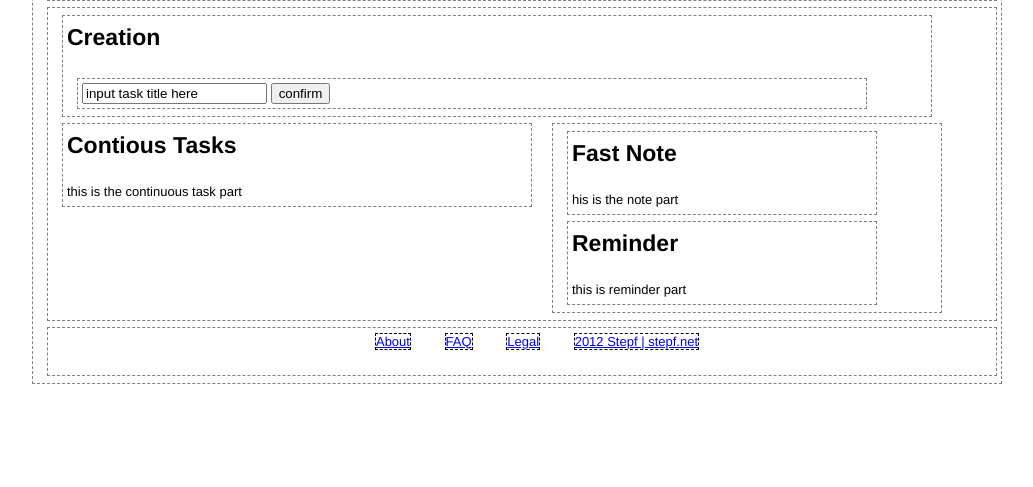
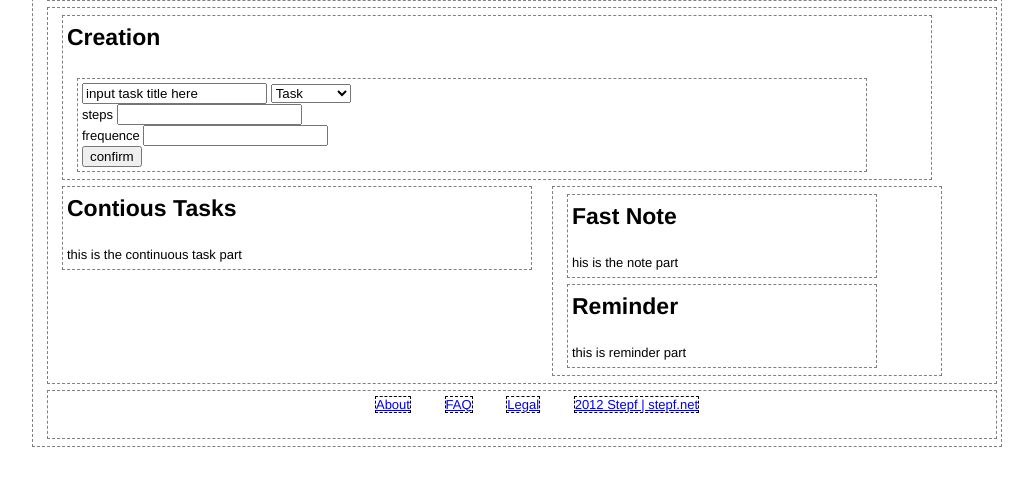
Before and after one commit to trieagle/stepf, a Django app: template stepf/templates/main/index.html in a window 1280 px wide. Shown: the part 95-582 px from the top of the page, without its empty margins (123-1156 px from the left). Run offline with Django 3.2, Linux system fonts and the light colour scheme; the template is opened without the code that fills it, so the values that code supplies are empty; parts of the project's set-up code (start-up, migrations or seed data) failed here and were passed over.

Commit message:
add create

```diff
--- /dev/null
+++ b/stepf/static/js/create.js
@@ -0,0 +1,4 @@
+$(document).ready(function () {
+  $('step_or_time').hide();
+  $('frequence').hide();
+});
--- a/stepf/templates/main/create.html
+++ b/stepf/templates/main/create.html
@@ -1,4 +1,17 @@
 <div class="create grid_10 clearfix">
     <input class="task-title" value="input task title here"></input>
+    <select id="create-type">
+        <option value="task">Task</option>
+        <option value="note">Note</option>
+        <option value="reminder">Reminder</option>
+    </select>
+    <div id="step-or-time">
+        <label>steps</label>
+        <input id="step_input"> </input>
+    </div>
+    <div id="frequence">
+        <label>frequence</label>
+        <input id="freq-input"> </input>
+    </div>
     <button class="create confirm">confirm</button>
 </div>
```
